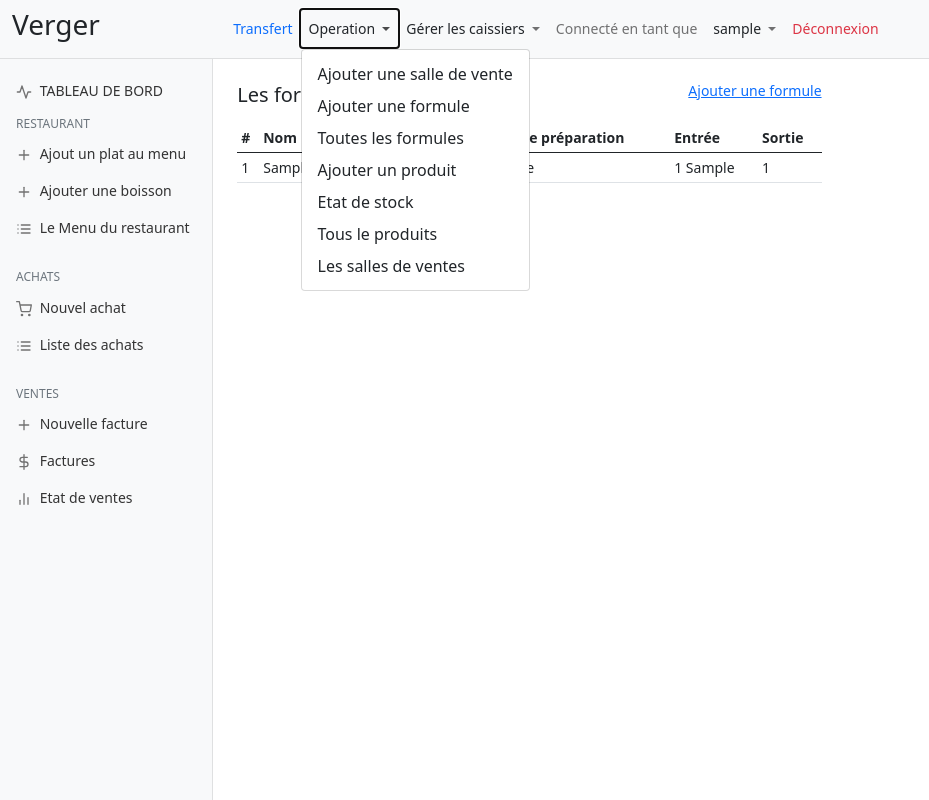
After one commit to mono57/verger.stock-mgmt, a Django app: page /backoffice/formula/list/ in a window 1280 px wide, after a click on "Operation". The commit adds this page. Shown: the whole page, without its empty margins (0-929 px from the left). Run offline with Django 3.2, Linux system fonts and the light colour scheme; a user stored in the database is signed in; tables that the repository leaves empty hold one stand-in row (values such as "Sample post"); one stand-in notice (Sample message) is shown; some libraries are stand-ins or nearby versions.

Commit message:
Formula management

```diff
--- a/backoffice/models.py
+++ b/backoffice/models.py
@@ -30,18 +30,20 @@ class PartitionFormulla(TimeStampedModel):
         verbose_name='Type de préparation'
     )
     portions_name = models.CharField(
-        max_length=50, verbose_name='Nom de portion', default='')
+        max_length=100, verbose_name='Nom de portion', default='')
     input = models.IntegerField(
-        default=1, verbose_name="Quantité en kg ou litre")
+        default=1, verbose_name="Quantité en entrée")
+    input_unit = models.CharField(
+        max_length=100, verbose_name="Unité de mesure en entrée", default='')
     output = models.IntegerField(
-        verbose_name='Nombre de portions ou consos pour 1 kg ou litre')
+        verbose_name='Nombre de portions')
 
     class Meta:
         verbose_name = 'Formule de partition'
         verbose_name_plural = 'Formules de partition'
 
     def __str__(self):
-        return self.cooking_type + '(' + str(self.input) + 'Kg/L -> ' + str(self.output) + ' Portion(s))'
+        return self.cooking_type + '(' + str(self.input) + '{} -> '.format(self.input_unit) + str(self.output) + ' Portion(s))'
 
     def compute_stock_quantity(self, buying_qty):
         stock_quantity = buying_qty * (self.output / float(self.input))
--- /dev/null
+++ b/backoffice/templates/backoffice/formula_list.html
@@ -0,0 +1,39 @@
+{% extends "base.html" %} {% block content %}
+
+<div class="col-7">
+    <div class="d-flex align-items-center justify-content-between mb-3">
+        <h1 class="h5 mt-2 mb-0">Les formules du Restaurant </h1>
+        <a href="{% url 'backoffice:formula-add' %}">Ajouter une formule</a>
+    </div>
+    <div class="table-responsive">
+        <table class="table table-sm">
+            <thead>
+                <tr>
+                    <th>#</th>
+                    <th>Nom</th>
+                    <th>type de préparation</th>
+                    <th>Entrée</th>
+                    <th>Sortie</th>
+                </tr>
+            </thead>
+            <tbody>
+                {% for formula in formulas %}
+                <tr>
+                    <td>{{formula.pk}}</td>
+                    <td>{{formula.portions_name}}</td>
+                    <td>{{formula.cooking_type}}</td>
+                    <td>{{formula.input}} {{formula.input_unit}}</td>
+                    <td>{{formula.output}}</td>
+                </tr>
+                {% empty %}
+                <tr>
+                    <td colspan="4">Aucun produit</td>
+                </tr>
+                {% endfor %}
+            </tbody>
+        </table>
+    </div>
+
+</div>
+
+{% endblock content %}
--- a/backoffice/urls.py
+++ b/backoffice/urls.py
@@ -46,4 +46,6 @@ urlpatterns = [
     path('ajax/ajax_get_max_portion_number/',
          views.ajax_get_max_portion_number,
          name='ajax_get_max_portion_number'),
+    path('formula/add/', views.FormulaCreateView.as_view(), name='formula-add'),
+    path('formula/list/', views.FormulaListView.as_view(), name='formula-list'),
 ]
--- a/backoffice/views.py
+++ b/backoffice/views.py
@@ -22,7 +22,7 @@ from django.views.generic.edit import UpdateView
 from django.http import JsonResponse
 from django.contrib import messages
 
-from backoffice.models import Buying, BuyingEntry, PartitionFormulla, Portion, Product, Room, Price, Transfert, Dish, Drink
+from backoffice.models import PartitionFormulla, Buying, BuyingEntry, PartitionFormulla, Portion, Product, Room, Price, Transfert, Dish, Drink
 from backoffice.forms import (
     BuyingEntryModelForm,
     BuyingModelForm,
@@ -31,7 +31,8 @@ from backoffice.forms import (
     InvoiceModelForm,
     ProductModelForm,
     RoomModelForm,
-    UserCreationForm)
+    UserCreationForm,
+    FormulaModelForm)
 
 
 User = get_user_model()
@@ -58,6 +59,25 @@ class ProductListView(LoginRequiredMixin, ListView):
     template_name = 'backoffice/product_list.html'
     model = Product
     context_object_name = 'products'
+
+
+class FormulaCreateView(
+        LoginRequiredMixin, SuccessMessageMixin, CreateView):
+    template_name = 'backoffice/formula_form.html'
+    success_url = reverse_lazy('backoffice:formula-add')
+    form_class = FormulaModelForm
+    success_message = 'Votre formule a été ajouté'
+
+    def get_context_data(self, **kwargs):
+        context = super().get_context_data(**kwargs)
+        context['formulas'] = PartitionFormulla.objects.all()
+        return context
+
+
+class FormulaListView(LoginRequiredMixin, ListView):
+    template_name = 'backoffice/formula_list.html'
+    model = PartitionFormulla
+    context_object_name = 'formulas'
 
 
 class RoomCreateView(LoginRequiredMixin, SuccessMessageMixin, CreateView):
--- a/templates/base/header.html
+++ b/templates/base/header.html
@@ -2,11 +2,14 @@
 {% url 'backoffice:room-add' as room_add_url %}
 {% url 'backoffice:room-list' as room_list_url %}
 {% url 'backoffice:product-add' as product_add_url %}
-{% url 'backoffice:product-list' as product_list_url%}
+{% url 'backoffice:product-list' as product_list_url %}
+{% url 'backoffice:formula-add' as formula_add_url %}
+{% url 'backoffice:formula-list' as formula_list_url%}
 {% url 'backoffice:user-add' as user_add_url %}
 {% url 'backoffice:user-list' as user_list_url %}
+
+
 {% with is_superuser=request.user.is_superuser %}
-
 <nav class="navbar navbar-expand-lg sticky-top navbar-light flex-md-nowrap bg-light" style="border-bottom: 0.1rem solid #dedfe0">
     <div class="container-fluid">
         <a href="{% url 'backoffice:home' %}" class="h3 text-decoration-none text-dark">Verger</a> {% if request.user.is_authenticated %}
@@ -26,6 +29,8 @@
                     <ul class="dropdown-menu" aria-labelledby="navbarDropdown">
                         {% if is_superuser %}
                         <li><a class="dropdown-item" href="{{room_add_url}}">Ajouter une salle de vente</a></li>
+                        <li><a class="dropdown-item" href="{{formula_add_url}}">Ajouter une formule</a></li>
+                        <li><a class="dropdown-item" href="{{formula_list_url}}">Toutes les formules</a></li>
                         <li><a class="dropdown-item" href="{{product_add_url}}">Ajouter un produit</a></li>
                         {% endif %}
                         <li><a class="dropdown-item" href="">Etat de stock</a></li>
```
Also changed, not shown: backoffice/forms.py (+22 -2 lines), backoffice/templates/backoffice/formula_form.html (added, +28 -0 lines), backoffice/migrations/0027_auto_20210317_1314.py (added), backoffice/migrations/0028_auto_20210317_1321.py (added).
